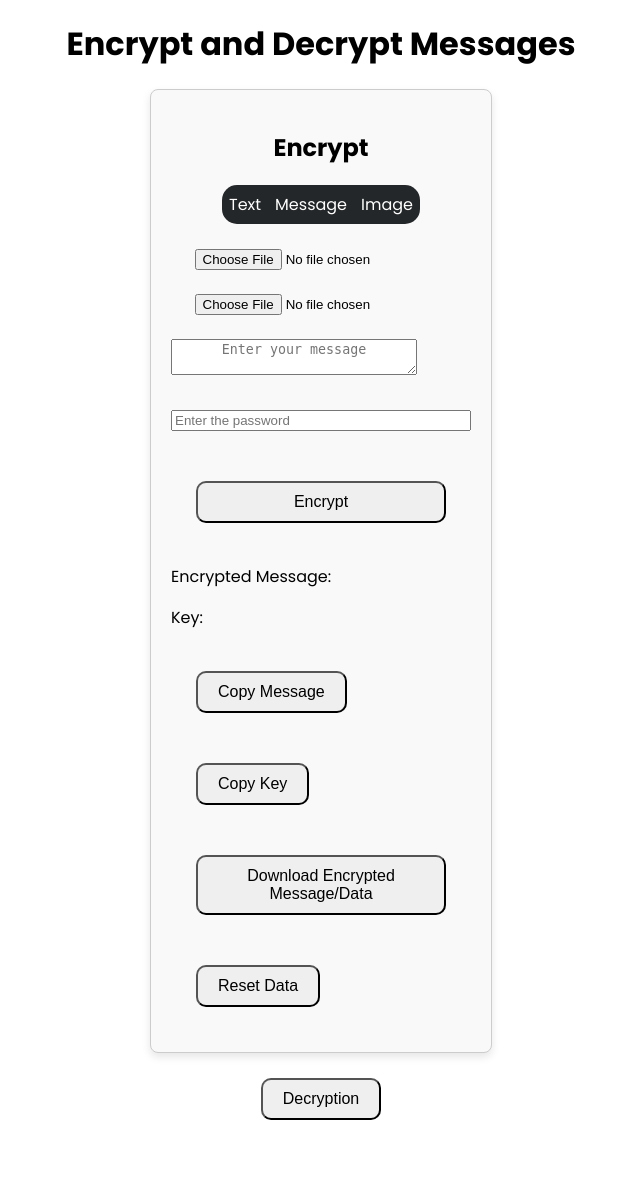
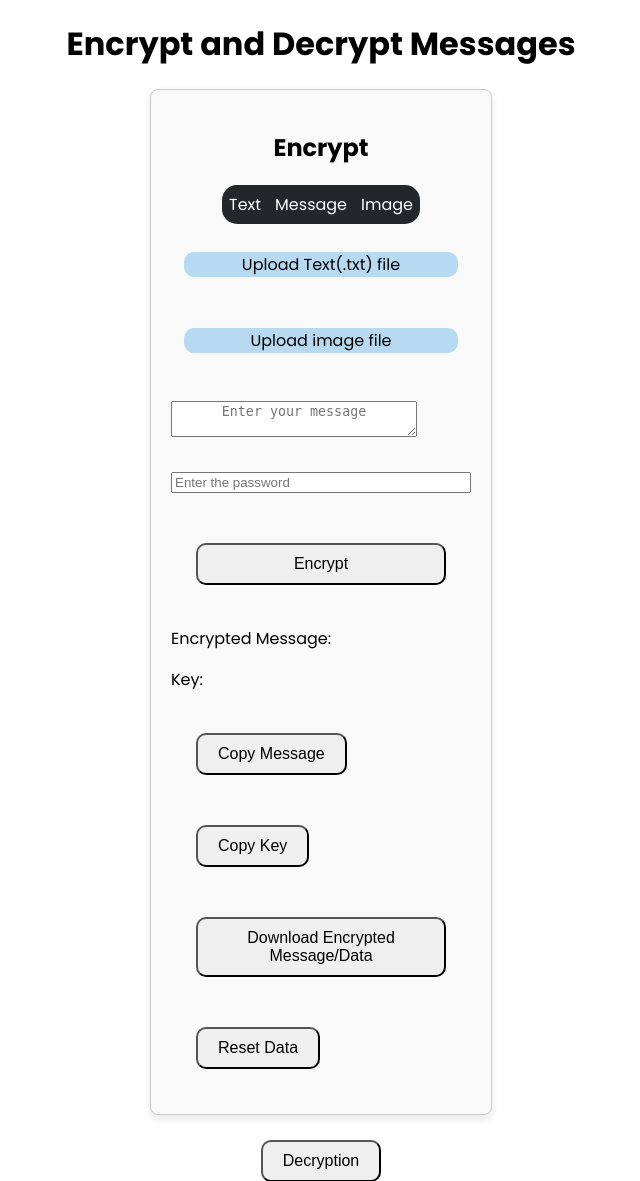
Before and after one commit to EasonMa1123/Encryption, a Flask app: page / in a window 1280 px wide. Shown: the top 1181 px of the page, without its empty margins (319-959 px from the left). Before the commit the page ends 1120 px from the top, so only its background shows below. Run offline with Flask 3, Linux system fonts and the light colour scheme.

Commit message:
change file input button

```diff
--- a/static/script.js
+++ b/static/script.js
@@ -39,25 +39,36 @@ function encryptMessage() {
 
 function disable_Input(IDToNotDisable){
     const x_name = "plain_text_message_file"
+    const x_label_name = "plain_text_message_file_label"
     const y_name = "image_file"
+    const y_labal_name = "image_file_label"
     const z_name = "message"
 
     var x = document.getElementById(x_name)
+    var x_label = document.getElementById(x_label_name)
     var y = document.getElementById(y_name)
+    var y_labal = document.getElementById(y_labal_name)
     var z = document.getElementById(z_name)
 
     if (x_name == IDToNotDisable){
-        y.style.display = "None";
+
+        y_labal.style.display = "None";
         z.style.display = "None";
-        x.style.display = "initial";
+
+        x_label.style.display = "initial";
     } else if (y_name == IDToNotDisable) {
-        x.style.display = "None";
+
+        x_label.style.display = "None";
         z.style.display = "None";
-        y.style.display = "initial";
+
+
+        y_labal.style.display = "initial";
 
     } else if(z_name == IDToNotDisable){
-        y.style.display = "None";
-        x.style.display = "None";
+
+
+        y_labal.style.display = "None";
+        x_label.style.display = "None";
         z.style.display = "initial";
 
     }
--- a/static/styles.css
+++ b/static/styles.css
@@ -71,6 +71,20 @@ h1,h2 {
     margin-bottom: 20px;
 }
 
+input[type="file"] {
+    display: none;
+}
+
+.File_upload{
+    border: 10px black;
+    background-color: #b7daf1;
+    border-radius: 10px;
+
+
+    margin:13px;
+    display: block;
+    cursor: pointer;
+}
 
 #encryption, #decryption {
     display: none;
@@ -82,11 +96,6 @@ h1,h2 {
     flex-direction: column;
 }
 
-.file-input-group {
-    display: flex;
-    justify-content: center;  /* Center the file input */
-    margin: 10px 0;
-}
 
 input[type="file"] {
     text-align: center;
--- a/templates/index.html
+++ b/templates/index.html
@@ -31,9 +31,11 @@
             </div>
             <div class="InOutPut">
                 <div class="file-input-group">
+                    <label for="plain_text_message_file" class="File_upload" id="plain_text_message_file_label">Upload Text(.txt) file</label>
                     <input type="file" id="plain_text_message_file" placeholder="Upload message" accept=".txt"><br>
                 </div>
                 <div class="file-input-group">
+                    <label for="image_file" class="File_upload" id="image_file_label">Upload image file</label>
                     <input type="file" id="image_file" placeholder="Upload image" accept="/image"><br>
                 </div>
                 <textarea id="message" placeholder="Enter your message"></textarea><br>
```
